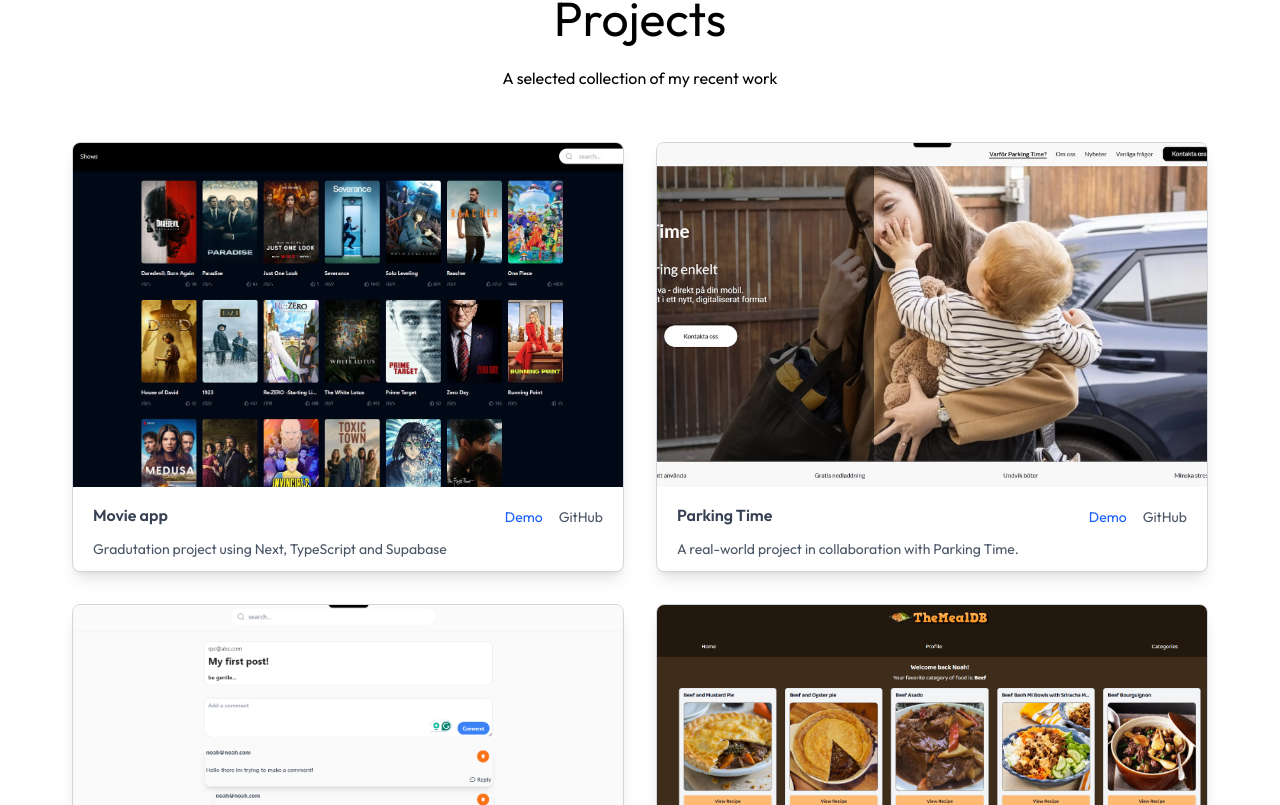
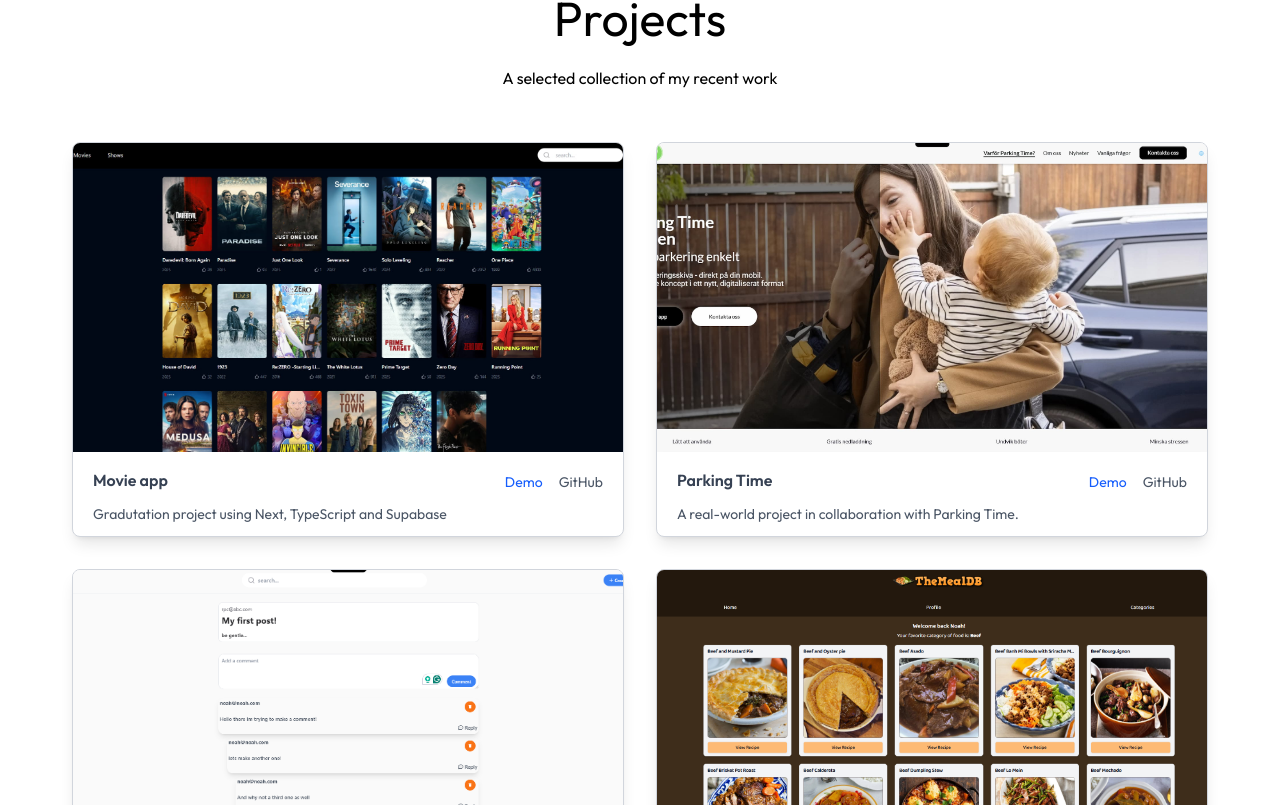
Before and after one commit to Nooah12/portfolio, a Next.js app: page / in a window 1280 px wide. Shown: the part 1855-2660 px from the top of the page. Built offline with nearby package versions, Linux system fonts and the light colour scheme; a web font is replaced by a local one.

Commit message:
changed to aspect-video

```diff
--- a/components/Projects.jsx
+++ b/components/Projects.jsx
@@ -1,5 +1,4 @@
 import { assets, workData } from '@/assets/assets'
-import Image from 'next/image'
 import { motion } from "motion/react"
 
 const Projects = ({isDarkMode}) => {
@@ -27,32 +26,6 @@
         </motion.p>
 
         {/* ------------ Cards -------------- */}
-
-{/*         <motion.div
-            initial={{ opacity: 0 }}
-            whileInView={{ opacity: 1 }}
-            transition={{ delay: 0.9, duration: 0.6 }}
-            className='grid grid-cols-projects my-10 gap-8 mx-auto dark:text-black'>
-            {workData.map((project, index)=>(
-                <motion.div key={index}
-                    whileHover={{ scale: 1.05 }}
-                    transition={{ duration: 0.3 }}
-                    style={{backgroundImage: `url(${project.bgImage})`}} className='aspect-[16/10] bg-center bg-no-repeat bg-cover rounded-lg relative cursor-pointer group'>
-
-                    <div className='bg-white w-10/12 rounded-md absolute bottom-5 left-1/2 -translate-x-1/2 py-3 px-5 flex items-center justify-between duration-500 group-hover:bottom-7'>
-                        <div className=''>
-                            <h2 className='font-semibold'>{project.title}</h2>
-                            <p className='text-sm text-gray-700'>{project.description}</p>
-                        </div>
-                        <div className='border rounded-full border-black w-9 aspect-square flex items-center justify-center shadow-[2px_2px_0_#000] group-hover:bg-lime-300 transition'>
-                            <Image src={assets.send_icon} alt="send icon" className='w-5' />
-                        </div>
-                    </div>
-                </motion.div>
-            ))}
-        </motion.div> */}
-
-
         <motion.div
             initial={{ opacity: 0 }}
             whileInView={{ opacity: 1 }}
@@ -67,7 +40,7 @@
                     <motion.div
                         transition={{ duration: 0.3 }}
                         style={{ backgroundImage: `url(${project.bgImage})` }}
-                        className='aspect-[16/10] bg-center bg-no-repeat bg-cover'
+                        className='aspect-video bg-center bg-no-repeat bg-cover'
                     />
 
                     {/* Project Info */}
```
